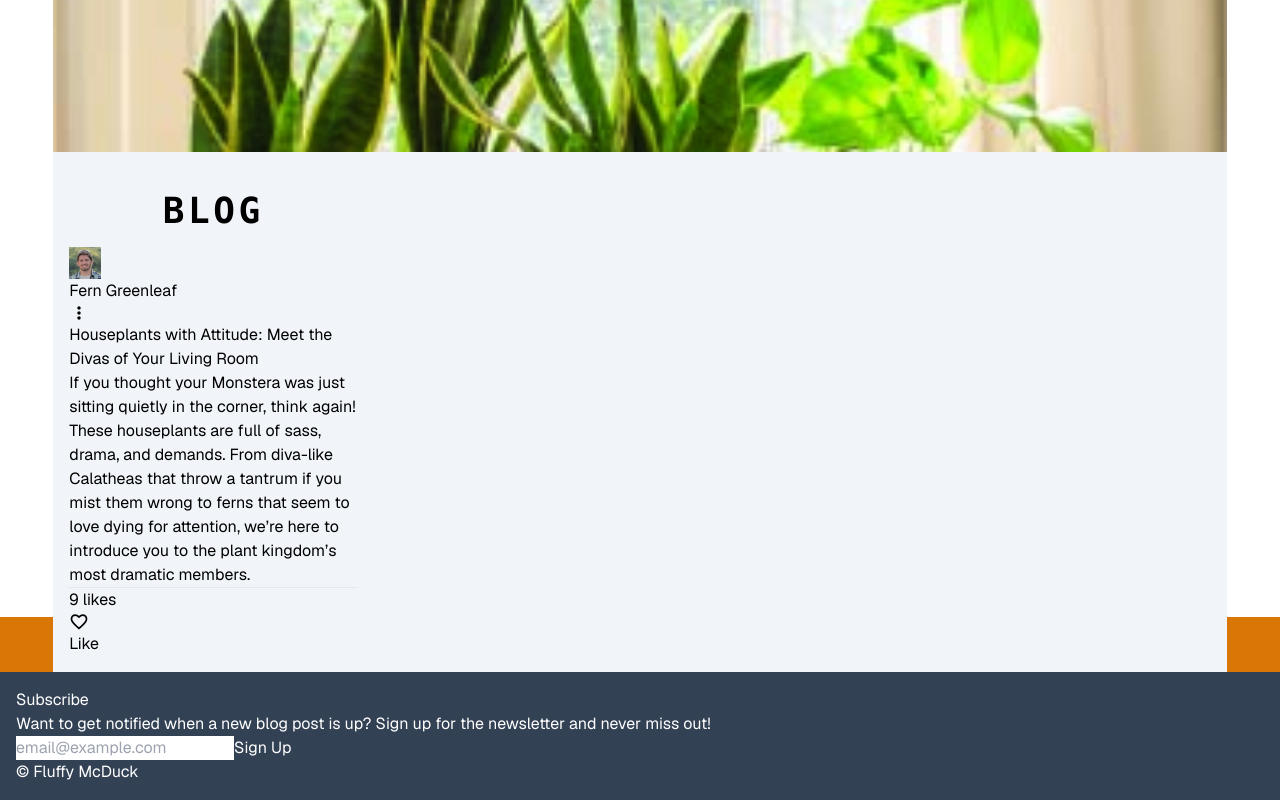
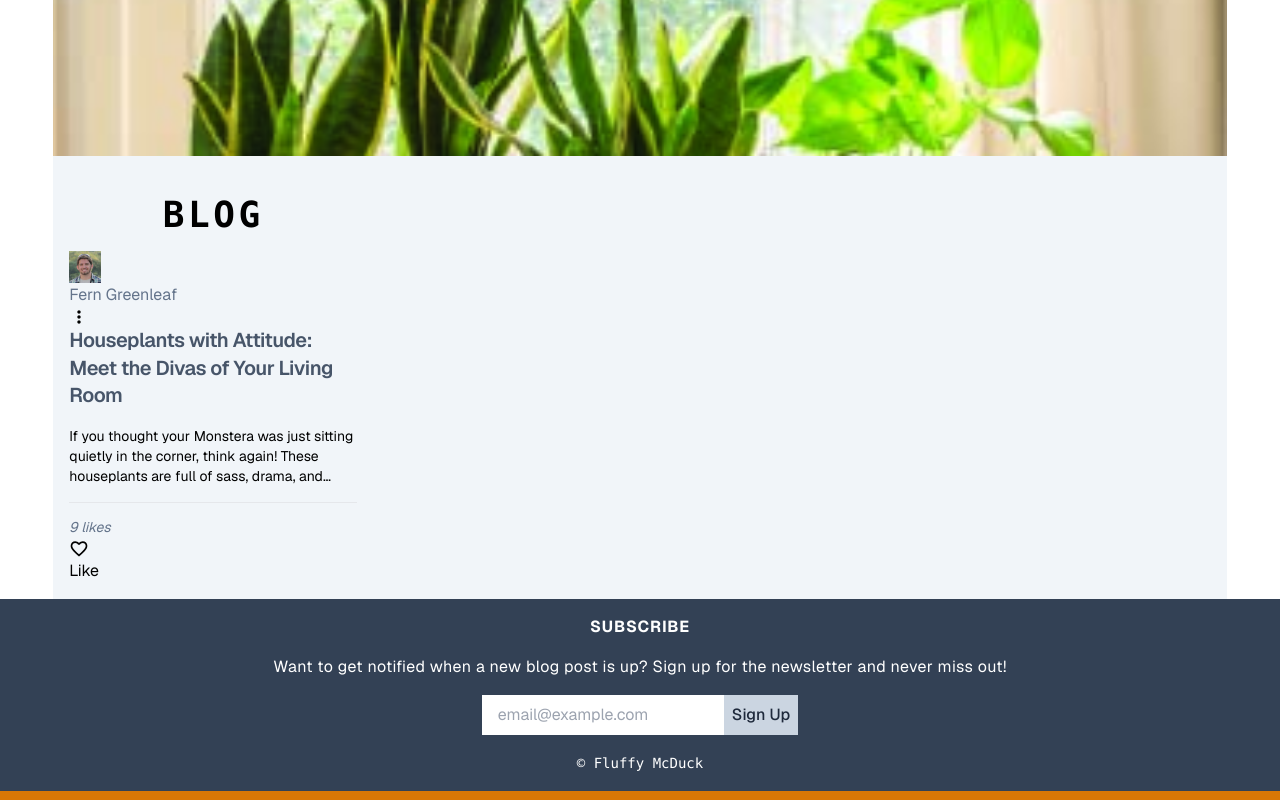
Before and after one commit to djzib0/Tailwind-tutorial-Blog-page, a Next.js app in the folder tailwind-tutorial-blog-page/: page /blog in a window 1280 px wide. Shown: the part 223-1023 px from the top of the page. Built offline with nearby package versions, Linux system fonts and the light colour scheme.

Commit message:
WIP: working on styles

```diff
--- a/tailwind-tutorial-blog-page/src/components/blogCard/BlogCard.tsx
+++ b/tailwind-tutorial-blog-page/src/components/blogCard/BlogCard.tsx
@@ -38,7 +38,7 @@ const BlogCard = ({
           postTitle={postTitle}
           postContent={postContent}
         />
-        <hr/>
+        <hr className='my-3'/>
         <CardFooter
           likes={likes}
         />
--- a/tailwind-tutorial-blog-page/src/components/blogCard/cardBody/CardBody.tsx
+++ b/tailwind-tutorial-blog-page/src/components/blogCard/cardBody/CardBody.tsx
@@ -9,8 +9,8 @@ type CardBodyProps = {
 const CardBody = ({postTitle, postContent}: CardBodyProps) => {
   return (
     <section>
-      <h2>{postTitle}</h2>
-      <p>{postContent}</p>
+      <h2 className='font-sans text-xl font-semibold text-slate-600 tracking-tight leading-snug'>{postTitle}</h2>
+      <p className='font-sans text-sm my-4 line-clamp-3'>{postContent}</p>
     </section>
   )
 }
--- a/tailwind-tutorial-blog-page/src/components/blogCard/cardFooter/CardFooter.tsx
+++ b/tailwind-tutorial-blog-page/src/components/blogCard/cardFooter/CardFooter.tsx
@@ -7,7 +7,7 @@ type CardFooterProsp = {
 const CardFooter = ({likes}: CardFooterProsp) => {
   return (
     <section>
-      <span>{likes} likes</span>
+      <span className='text-sm text-slate-500 italic'>{likes} likes</span>
       <svg xmlns="http://www.w3.org/2000/svg" height="20px" viewBox="0 -960 960 960" width="20px"><path d="m480-120-58-52q-101-91-167-157T150-447.5Q111-500 95.5-544T80-634q0-94 63-157t157-63q52 0 99 22t81 62q34-40 81-62t99-22q94 0 157 63t63 157q0 46-15.5 90T810-447.5Q771-395 705-329T538-172l-58 52Zm0-108q96-86 158-147.5t98-107q36-45.5 50-81t14-70.5q0-60-40-100t-100-40q-47 0-87 26.5T518-680h-76q-15-41-55-67.5T300-774q-60 0-100 40t-40 100q0 35 14 70.5t50 81q36 45.5 98 107T480-228Zm0-273Z"/></svg>
       <span>Like</span>
   </section>
--- a/tailwind-tutorial-blog-page/src/components/blogCard/cardHeader/CardHeader.tsx
+++ b/tailwind-tutorial-blog-page/src/components/blogCard/cardHeader/CardHeader.tsx
@@ -13,7 +13,7 @@ const CardHeader = ({avatar, userName}: CardHeaderProps) => {
       <div className='w-8 h-8 relative'>
         <Image src={avatar} alt={userName} fill />
       </div>
-        <span>{userName}</span>
+        <span className='text-slate-500'>{userName}</span>
       <svg
         height="20px"
         viewBox="0 -960 960 960"
--- a/tailwind-tutorial-blog-page/src/components/blogFooter/BlogFooter.tsx
+++ b/tailwind-tutorial-blog-page/src/components/blogFooter/BlogFooter.tsx
@@ -2,16 +2,24 @@ import React from 'react'
 
 const BlogFooter = () => {
   return (
-    <footer className='bg-slate-700 text-white p-4'>
+    <footer className='bg-slate-700 text-white p-4 text-center mt-auto'>
       <section>
-        <h3>Subscribe</h3>
-        <p>Want to get notified when a new blog post is up?
+        <h3 className='font-bold uppercase text-base tracking-wider mb-4'>Subscribe</h3>
+        <p className='tracking-wide my-4'>Want to get notified when a new blog post is up?
           Sign up for the newsletter and never miss out!</p>
-        <form>
-            <input type="email" placeholder="email@example.com"/>
-            <input type="submit" value="Sign Up"/>
+        <form className='my-4'>
+            <input
+              type="email"
+              placeholder="email@example.com"
+              className='p-2 text-slate-800 pl-4'
+            />
+            <input
+              type="submit"
+              value="Sign Up"
+              className='bg-slate-300 text-slate-800 p-2 font-medium'
+            />
         </form>
-        <span>&copy; Fluffy McDuck</span>
+        <span className='font-mono text-sm'>&copy; Fluffy McDuck</span>
       </section>
     </footer>
   )
--- a/tailwind-tutorial-blog-page/src/components/blogNavbar/BlogNavbar.tsx
+++ b/tailwind-tutorial-blog-page/src/components/blogNavbar/BlogNavbar.tsx
@@ -15,8 +15,10 @@ const BlogNavbar = () => {
             <path
               d="M88.94 119.91v42.53H75.4V92.17c-26.58.24-47.78-9.8-62.83-31.49C.01 42.59-.81 21.91.41.47 20.12-.94 39.07.28 56.17 11.7c16.82 11.23 26.68 27.1 31.55 47.46 10.5-14.19 22.98-24.84 39.54-28.46 11.82-2.59 24.14-2.93 36.15-4.26 6.86 44.12-17.09 92.51-74.47 93.48zM14.33 14.31C12.4 48.23 36.69 81.49 75.09 77.17c1.17-36.65-25.68-64.07-60.76-62.86zm75.07 90.8c37.04.92 61.67-25.55 60.93-63.1-32.53-4.75-62.82 26.43-60.93 63.1z"/></svg>
       </section>
-      <Link href="/blog">Blog</Link>
-      <Link href="/blog/contact">Contact</Link>
+      <div className='font-mono text-center text-xl font-semibold'>
+        <Link href="/blog">Blog</Link>
+        <Link href="/blog/contact">Contact</Link>
+      </div>
     </nav>
   )
 }
```
